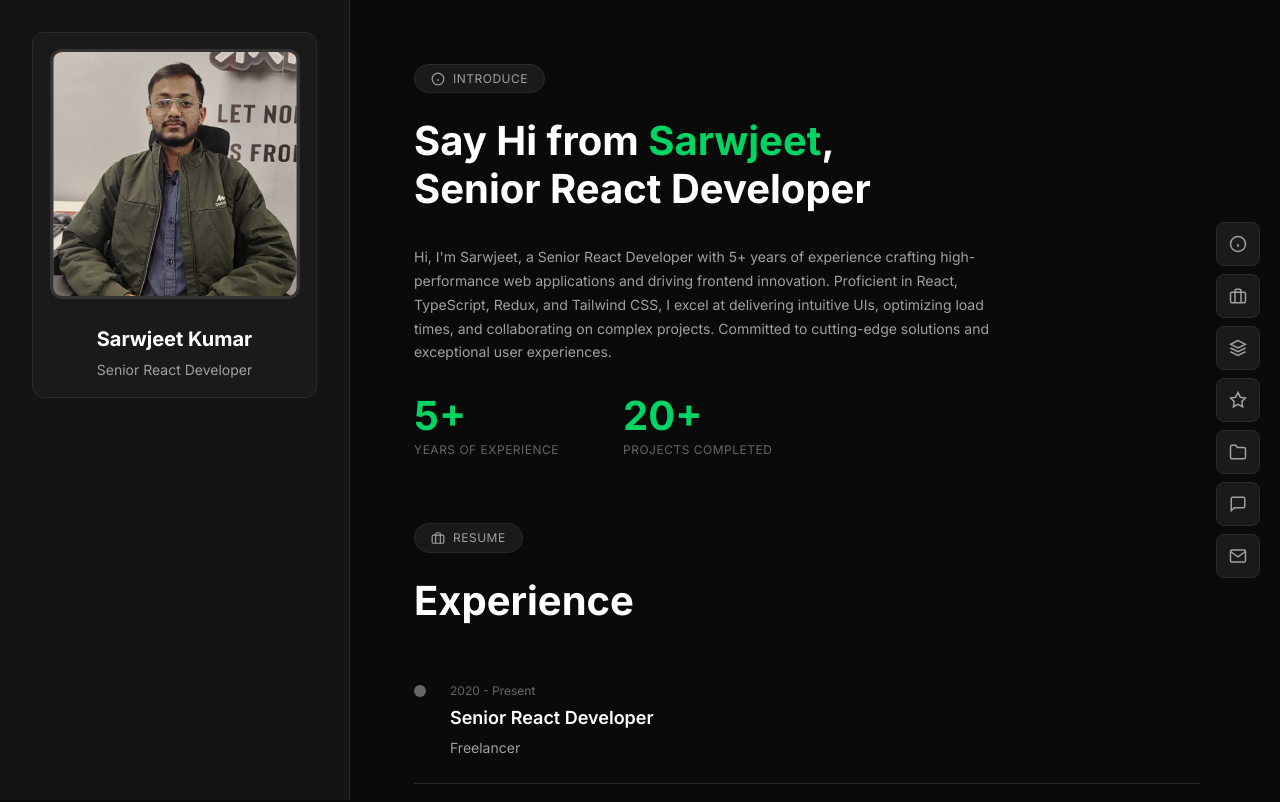
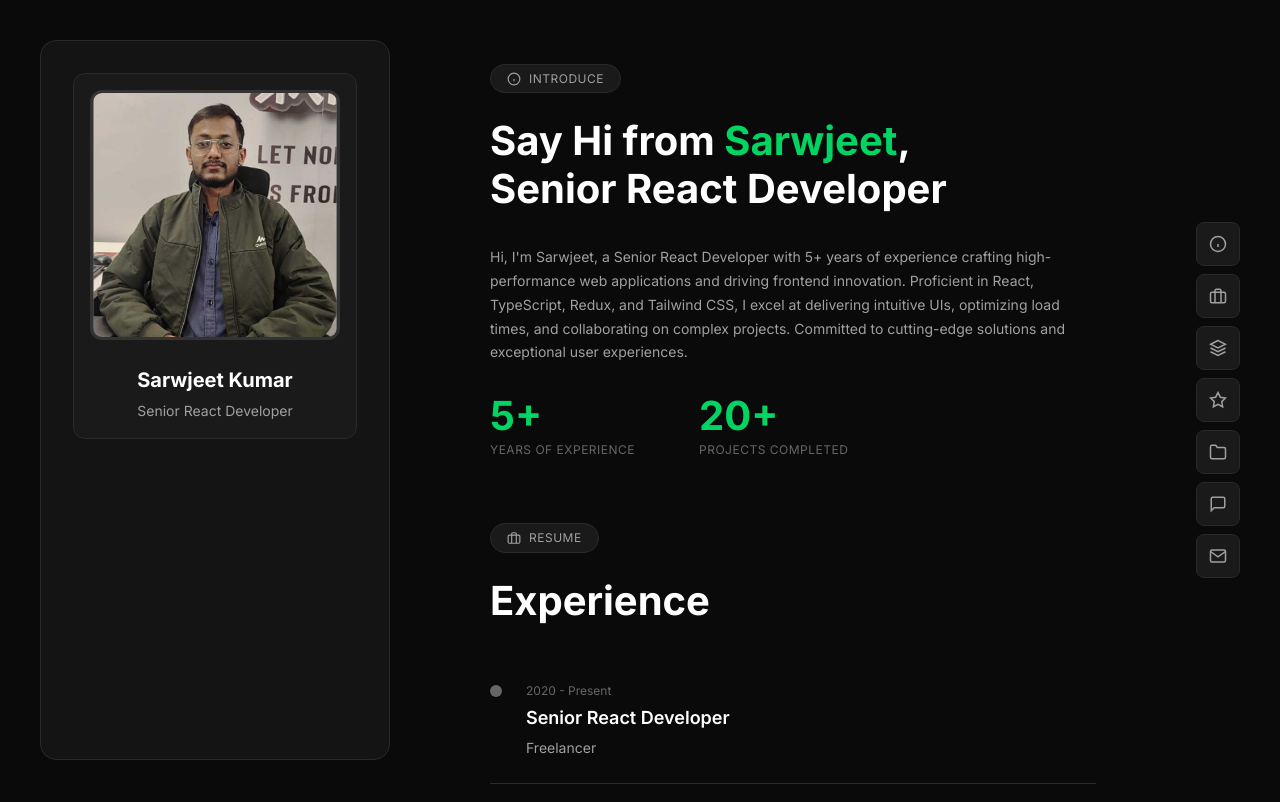
Before and after one commit to Sarwjeetfreelcner/portfolio, a React (Vite) app: page / in a window 1280 px wide. Shown: the top 802 px of the page. Built offline with nearby package versions, Linux system fonts and the light colour scheme.

Commit message:
updated the code by adding the spacing for the main content of the body

```diff
--- a/src/App.css
+++ b/src/App.css
@@ -12,13 +12,14 @@
    ============================================ */
 .sidebar {
   width: 350px;
-  min-height: 100vh;
+  height: calc(100vh - 80px);
   background-color: var(--color-bg-secondary);
-  border-right: 1px solid var(--color-border);
+  border: 1px solid var(--color-border);
+  border-radius: var(--radius-xl);
   padding: var(--spacing-xl);
   position: fixed;
-  left: 0;
-  top: 0;
+  left: 40px;
+  top: 40px;
   display: flex;
   flex-direction: column;
   z-index: 100;
@@ -77,7 +78,7 @@
    ============================================ */
 .nav-sidebar {
   position: fixed;
-  right: 20px;
+  right: 40px;
   top: 50%;
   transform: translateY(-50%);
   display: flex;
@@ -145,9 +146,10 @@
    ============================================ */
 .main-content {
   flex: 1;
-  margin-left: 350px;
-  padding: var(--spacing-3xl);
-  padding-right: 80px;
+  margin-left: 390px;
+  padding: var(--spacing-3xl) 0;
+  padding-left: 100px;
+  padding-right: 184px;
 }
 
 /* ============================================
@@ -801,14 +803,18 @@
   .sidebar {
     position: relative;
     width: 100%;
-    min-height: auto;
-    border-right: none;
+    height: auto;
+    left: 0;
+    top: 0;
+    border: none;
+    border-radius: 0;
     border-bottom: 1px solid var(--color-border);
     padding: var(--spacing-lg);
   }
 
   .main-content {
     margin-left: 0;
+    padding: var(--spacing-xl);
     padding-right: var(--spacing-3xl);
   }
 
--- a/src/App.tsx
+++ b/src/App.tsx
@@ -113,7 +113,7 @@ const navItems = [
   { id: 'skills', label: 'My Skills', icon: SkillsIcon },
   { id: 'projects', label: 'Portfolio', icon: PortfolioIcon },
   { id: 'testimonials', label: 'Testimonial', icon: TestimonialIcon },
-  { id: 'contact', label: 'Contact', icon: ContactIcon },
+  { id: 'contact', label: 'Approach', icon: ContactIcon },
 ]
 
 function App() {
@@ -312,7 +312,7 @@ function App() {
               <path d="M4 4h16c1.1 0 2 .9 2 2v12c0 1.1-.9 2-2 2H4c-1.1 0-2-.9-2-2V6c0-1.1.9-2 2-2z" />
               <polyline points="22,6 12,13 2,6" />
             </svg>
-            REACH OUT
+            Approach
           </span>
           <h2 className="section-title">
             Let's <span className="highlight">Work Together!</span>
```
